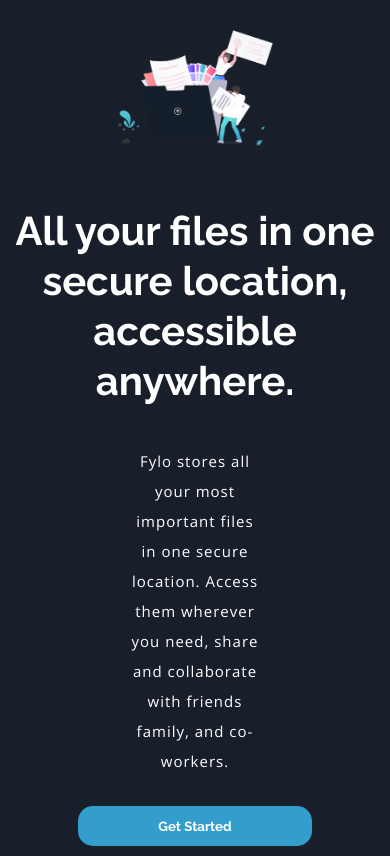
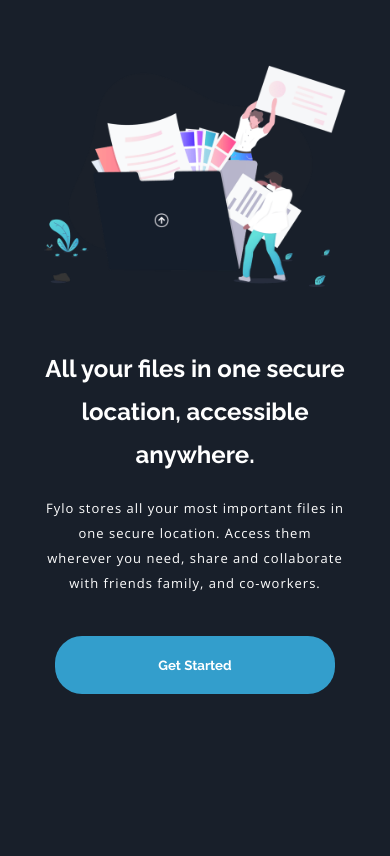
Before and after one commit to NandoSTI/fylo-dark-theme-landing-page-master, a plain HTML site: page index.html in a window 390 px wide. Shown: the part 70-926 px from the top of the page. After the commit the page ends 844 px from the top, so only its background shows below. Drawn offline with nearby package versions, Linux system fonts and the light colour scheme.

Commit message:
hero-responsive

```diff
--- a/src/css/global.css
+++ b/src/css/global.css
@@ -1,3 +1,7 @@
+html {
+    scroll-behavior: smooth;
+}
+
 body {
     font-size: 14px;
     font-family: 'Open Sans', sans-serif;
--- a/src/css/header.css
+++ b/src/css/header.css
@@ -2,8 +2,12 @@
     display: flex;
     justify-content: space-between;
     align-items: center;
-    padding: 60px 60px;
+    padding: 76px 80px;
     height: 100px;
+}
+
+.header img {
+    width: 180px;
 }
 
 .header .links-header {
--- a/src/css/hero.css
+++ b/src/css/hero.css
@@ -7,7 +7,8 @@
 }
 
 .hero img {
-    width: 40%;
+    width: 716px;
+    height: 537px;
 }
 
 .hero .hero-info {
@@ -19,12 +20,12 @@
     font-family: 'Raleway', sans-serif;
     font-weight: 700;
     font-size: 40px;
-    line-height: 50px;
+    line-height: 60px;
     margin-bottom: 40px;
 }
 
 .hero .hero-info p {
-    font-size: 15px;
+    font-size: 16px;
     letter-spacing: 1px;
     font-weight: 400;
     line-height: 30px;
@@ -35,9 +36,35 @@
 .hero .hero-info button {
     font-family: 'Raleway', sans-serif;
     background-color: var(--blue-inside-call-to-action-gradient);
-    border: none;
-    padding: 12px 80px;
-    border-radius: 15px;
     color: var(--white);
     font-weight: 700;
+    border: none;
+    width: 280px;
+    height: 58px;
+    padding: 20px 95px;
+    border-radius: 27px;
 }
+
+@media(max-width: 450px) {
+    .hero {
+        padding: 35px;
+    }
+
+    .hero img {
+        width: 302px;
+        height: 222px;
+    }
+
+    .hero .hero-info h1 {
+        font-size: 24px;
+        line-height: 43px;
+        margin-bottom: 20px;
+    }
+
+    .hero .hero-info p {
+        font-size: 13px;
+        margin: 0 auto;
+        line-height: 25px;
+        margin-bottom: 40px;
+    }
+}
```
